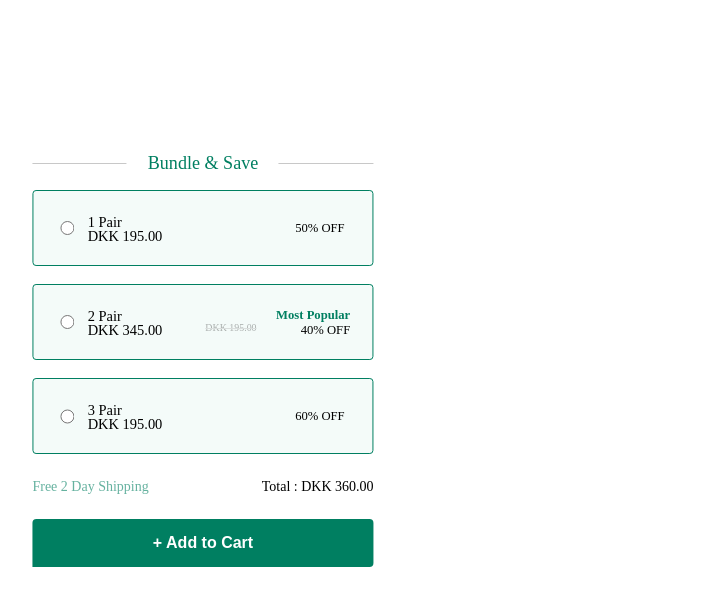
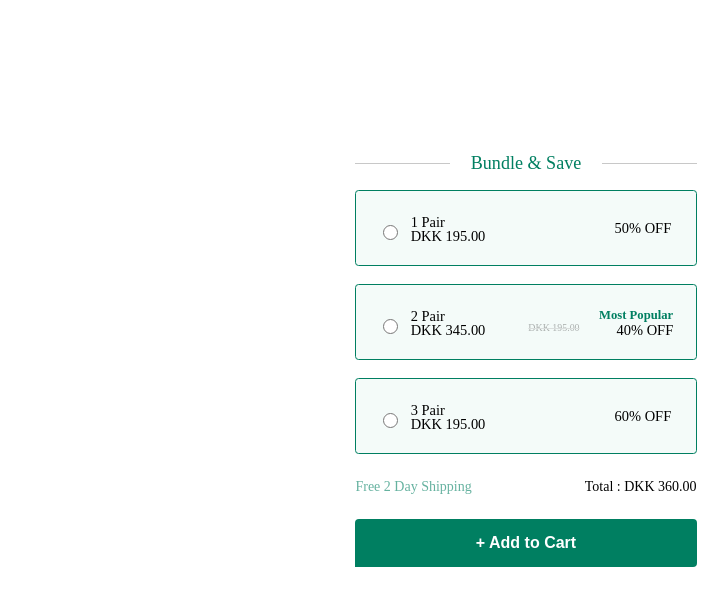
Before and after one commit to Mayur7030/yashRajVkFigmaTask, a plain HTML site: page index.html in a window 1280 px wide. Shown: the whole page, without its empty margins (120-848 px from the left). Drawn offline with Linux system fonts and the light colour scheme.

Commit message:
completed

```diff
--- a/index.css
+++ b/index.css
@@ -13,7 +13,7 @@ body {
   bottom: 98px;
   left: 50%;
   top: 154px;
-  transform: translateX(-50%);
+  margin: 0px auto;
 }
 
 .bundle-save {
@@ -90,7 +90,8 @@ body {
   width: 14.461px;
   height: 14.461px;
   left: 21.69px;
-  bottom: 29.83px;
+  /* bottom: 29.83px; */
+  top: 31.07px;
 }
 .upperinfo1,
 .upperinfo2,
@@ -143,16 +144,17 @@ body {
 .off50,
 .off40,
 .off60 {
+  color: #000;
+  font-family: Metropolis;
+  font-size: 14.461px;
+  font-style: normal;
+  font-weight: 500;
+  line-height: normal;
   width: 65px;
   height: 14px;
   display: flex;
   text-transform: uppercase;
   position: relative;
-  font-size: 12.65px;
-  font-weight: 500;
-  font-family: var(--font-inter);
-  color: #000;
-  text-align: left;
   align-items: center;
   justify-content: center;
 }
@@ -327,9 +329,16 @@ body {
   transition: max-height 0.5s;
 }
 
-.sizeColourdetails1 {
+/* .sizeColourdetails1 {
  display: grid;
  max-width: auto;
  gap: 7px;
  overflow: visible;
+} */
+
+.rectangle-div input[type="radio"]:checked + label + .sizeColourdetails {
+  display: grid;
+  overflow: visible;
+  max-height: 162px;
+  gap: 7px;
 }
--- a/index.html
+++ b/index.html
@@ -14,13 +14,14 @@
       </div>
 
       <div class="rectangle-div1">
+        <input type="radio" name="radio" id="pair1" class="group-item1" />
+
+        <label for="pair1">
           <div class="table-details1">
-          <input type="radio" name="radio" id="pair1" class="group-item1" />
-          <!-- <label for="pair1"></label> -->
             <div class="rightsection1">
               <div class="rightpart1">
                 <div class="pair1">
-                <label for="pair1">1 Pair</label>
+                  <div for="pair1">1 Pair</div>
                 </div>
                 <div class="dkk1-19500">DKK 195.00</div>
               </div>
@@ -29,6 +30,7 @@
               </div>
             </div>
           </div>
+        </label>
 
         <div class="sizeColourdetails">
           <div class="heading">
@@ -58,13 +60,13 @@
       </div>
 
       <div class="rectangle-div2">
+        <input type="radio" name="radio" id="pair2" class="group-item1" />
+        <label for="pair2">
           <div class="table-details2">
-          <input type="radio" name="radio" id="pair2" class="group-item2" />
-          <!-- <label for="pair2"></label> -->
             <div class="rightsection2">
               <div class="rightpart">
                 <div class="pair2">
-                <label for="pair2">2 Pair</label>
+                  <div for="pair2">2 Pair</div>
                 </div>
                 <div class="dkk1-19500">DKK 345.00</div>
               </div>
@@ -77,6 +79,7 @@
               </div>
             </div>
           </div>
+        </label>
         <div class="sizeColourdetails">
           <div class="heading">
             <div></div>
@@ -105,13 +108,14 @@
       </div>
 
       <div class="rectangle-div3">
+        <input type="radio" name="radio" id="pair3" class="group-item1" />
+
+        <label for="pair3">
           <div class="table-details3">
-          <input type="radio" name="radio" id="pair3" class="group-item3" />
-          <!-- <label for="pair3"></label> -->
             <div class="rightsection3">
               <div class="rightpart1">
                 <div class="pair3">
-                <label for="pair3"> 3 Pair</label>
+                  <div for="pair3">3 Pair</div>
                 </div>
                 <div class="dkk3-19500">DKK 195.00</div>
               </div>
@@ -120,6 +124,7 @@
               </div>
             </div>
           </div>
+        </label>
         <div class="sizeColourdetails">
           <div class="heading">
             <div></div>
```
Lines whose indentation alone changed are shown as unchanged.
